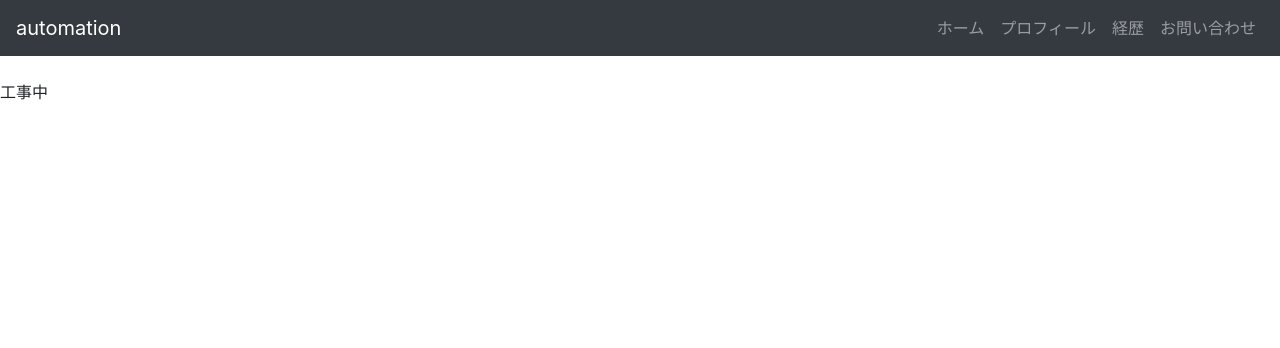
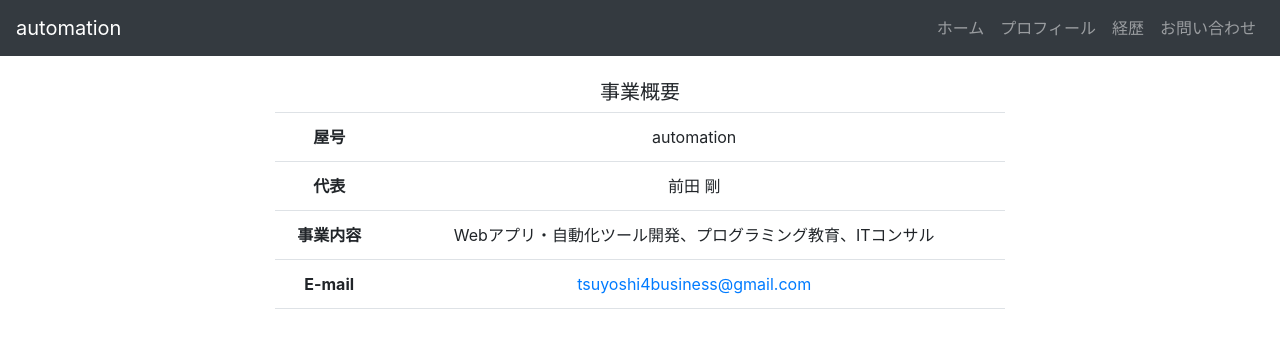
Before and after one commit to duyoji/duyoji.github.io, a React (Create React App) app: page /contact in a window 1280 px wide. Shown: the top 348 px of the page. Built offline with nearby package versions, Linux system fonts and the light colour scheme.

Commit message:
Created contact page.

```diff
--- a/src/components/ContactPage.jsx
+++ b/src/components/ContactPage.jsx
@@ -1,11 +1,46 @@
 import React, { Component } from 'react';
+import {
+  Container,
+  Row,
+  Col,
+  Table
+} from 'reactstrap';
 
 class ContactPage extends Component {
   render() {
     return (
-      <div>
-        工事中
-      </div>
+      <Container>
+        <Row className="mb-3">
+          <Col className="text-center" sm="12" md={{ size: 8, offset: 2 }}>
+            <h5>事業概要</h5>
+            <Table>
+              <tbody>
+                <tr>
+                  <th>屋号</th>
+                  <td>automation</td>
+                </tr>
+                <tr>
+                  <th>代表</th>
+                  <td>前田 剛</td>
+                </tr>
+                <tr>
+                  <th>事業内容</th>
+                  <td>Webアプリ・自動化ツール開発、プログラミング教育、ITコンサル</td>
+                </tr>
+                <tr>
+                  <th>E-mail</th>
+                  <td><a href="mailto:tsuyoshi4business@gmail.com">tsuyoshi4business@gmail.com</a></td>
+                </tr>
+                {/* 最後のtr,tdは最後の行の下にボーダーをつけるためだけにセットしている。 */}
+                <tr>
+                  <td></td>
+                  <td></td>
+                </tr>
+              </tbody>
+            </Table>
+          </Col>
+        </Row>
+      </Container>
     );
   }
 }
--- a/src/components/HomePage.jsx
+++ b/src/components/HomePage.jsx
@@ -29,7 +29,7 @@ const sectionItems = [
     links: [
       {
         url: '/contact',
-        text: 'お問い合わせ'
+        text: 'お問い合わせ > E-mail'
       }
     ]
   },
@@ -42,7 +42,7 @@ const sectionItems = [
     links: [
       {
         url: '/contact',
-        text: 'お問い合わせ'
+        text: 'お問い合わせ > E-mail'
       }
     ]
   },
--- a/src/components/ProfilePage.jsx
+++ b/src/components/ProfilePage.jsx
@@ -3,7 +3,8 @@ import profileSrc from '../images/profile.jpeg';
 import {
   Container,
   Row,
-  Col
+  Col,
+  Table
 } from 'reactstrap';
 import FontAwesome from 'react-fontawesome'
 import 'font-awesome/css/font-awesome.css'
@@ -21,7 +22,23 @@ class ProfilePage extends Component {
         </Row>
         <Row className="mb-5">
           <Col className="text-center" sm="12" md={{ size: 8, offset: 2 }}>
-            <h2>Tsuyoshi Maeda / Freelance Engineer</h2>
+            <h4>前田 剛 / フリーランスエンジニア</h4>
+          </Col>
+        </Row>
+        <Row className="mb-1">
+          <Col className="text-center" sm="12" md={{ size: 8, offset: 2 }}>
+            <h5>スキル</h5>
+          </Col>
+        </Row>
+        <Row className="mb-3">
+          <Col className="text-center" sm="12" md={{ size: 8, offset: 2 }}>
+            <p>JavaScript, Express, React, Redux, Vue, TypeScript, Sequelize, knex, TDD, MySQL, PostgreSQL, Redis, PHP, CakePHP, AWS, Heroku, Git, Java, Objective-C, Perl, HTML, CSS など（LinkedInにもっと細かくスキルの他に職歴なども載せてます。）</p>
+          </Col>
+        </Row>
+
+        <Row className="mb-3">
+          <Col className="text-center" sm="12" md={{ size: 8, offset: 2 }}>
+            <h5>SNSアカウント</h5>
           </Col>
         </Row>
 
@@ -70,7 +87,7 @@ const renderFaIcons = () => {
 
   return faItemsList.map((faItems, index) => {
     return (
-      <Row key={index} className="mb-5">
+      <Row key={index} className="mb-2">
         {faItems.map((faItem, index) => {
           return (
             <Col className="text-center" key={index}>
```
